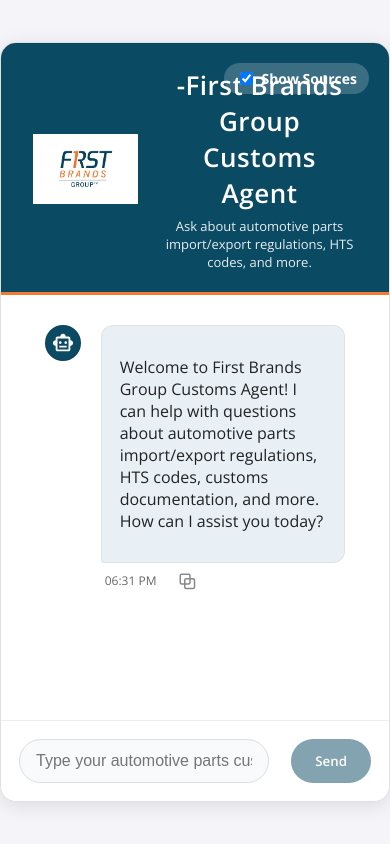
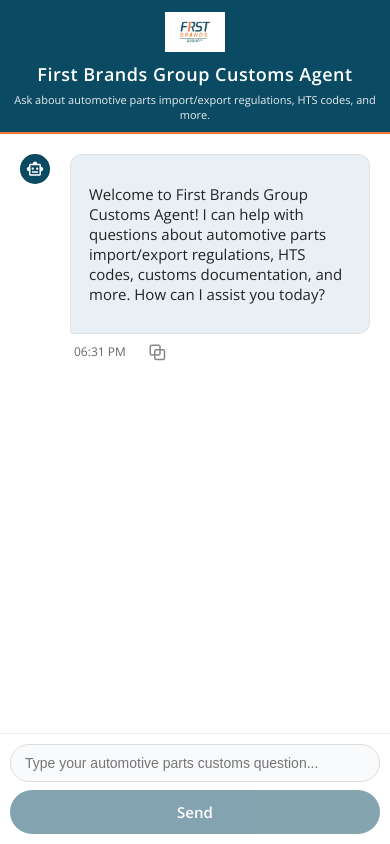
Before and after one commit to wlgrana/customs-chatbot, a React (Vite) app in the folder src/frontend/: page / in a window 390 px wide. Built offline with nearby package versions, Linux system fonts and the light colour scheme.

Commit message:
Improve frontend responsiveness and hide 'Show Sources' checkbox

```diff
--- a/src/frontend/src/CustomsAgentChat.jsx
+++ b/src/frontend/src/CustomsAgentChat.jsx
@@ -148,10 +148,10 @@
       <div className="chat-header">
         <img src="/fbg-logo.png" alt="FBG Logo" className="header-logo" />
         <div className="header-text">
-          <h1>-First Brands Group Customs Agent</h1>
+          <h1>First Brands Group Customs Agent</h1>
           <p>Ask about automotive parts import/export regulations, HTS codes, and more.</p>
         </div>
-        <div className="chat-settings">
+        {/* <div className="chat-settings">
           <label className="source-toggle">
             <input
               type="checkbox"
@@ -160,7 +160,7 @@
             />
             <span>Show Sources</span>
           </label>
-        </div>
+        </div> */}
       </div>
       <div className="chat-window" ref={chatWindowRef}>
         {messages
--- a/src/frontend/src/styles.css
+++ b/src/frontend/src/styles.css
@@ -507,3 +507,144 @@
 .toolbar-container {
   display: none !important;
 }
+
+/* Responsive Design - Media Queries */
+
+@media (max-width: 768px) {
+  .customs-chat-ui {
+    margin: 0;
+    border-radius: 0;
+    height: 100vh; /* Full viewport height */
+    max-height: 100vh;
+    border: none;
+    box-shadow: none;
+  }
+
+  .chat-header {
+    padding: 16px;
+    flex-direction: column; /* Stack items vertically */
+    text-align: center;
+  }
+
+  .chat-header::after {
+    height: 2px; /* Thinner accent line */
+  }
+
+  .header-logo {
+    height: 50px;
+    margin-right: 0;
+    margin-bottom: 10px;
+  }
+
+  .header-text h1 {
+    font-size: 20px; /* Smaller font for header */
+  }
+
+  .header-text p {
+    font-size: 12px; /* Smaller font for subtext */
+  }
+
+  .chat-settings {
+    position: static; /* Remove absolute positioning */
+    margin-top: 10px;
+    align-self: center;
+  }
+
+  .source-toggle {
+    font-size: 13px;
+    padding: 5px 10px;
+  }
+
+  .chat-window {
+    padding: 10px;
+    width: 100%;
+    max-height: calc(100vh - 180px); /* Adjust based on new header/input height */
+  }
+
+  .bubble-container {
+    max-width: 90%; /* Slightly more width for bubbles */
+  }
+
+  .agent-bubble-container {
+    max-width: 90%;
+  }
+
+  .input-area {
+    padding: 10px;
+  }
+
+  .chat-input {
+    padding: 10px 14px;
+    font-size: 15px;
+  }
+
+  .send-button,
+  .stop-button {
+    padding: 10px 18px;
+    font-size: 15px;
+  }
+
+  .avatar {
+    min-width: 30px;
+    min-height: 30px;
+    width: 30px;
+    height: 30px;
+    font-size: 14px;
+  }
+
+  .avatar svg {
+    width: 18px;
+    height: 18px;
+  }
+
+  .agent-metadata {
+    margin-left: 42px; /* Adjust based on new avatar size */
+  }
+
+  .typing-indicator {
+    margin-left: 42px;
+  }
+}
+
+@media (max-width: 480px) {
+  .chat-header {
+    padding: 12px;
+  }
+
+  .header-logo {
+    height: 40px;
+  }
+
+  .header-text h1 {
+    font-size: 18px;
+  }
+
+  .header-text p {
+    font-size: 11px;
+  }
+
+  .chat-window {
+    max-height: calc(100vh - 170px); /* Further adjust */
+  }
+
+  .input-area {
+    flex-direction: column; /* Stack input and button */
+    gap: 8px;
+  }
+
+  .chat-input {
+    font-size: 14px;
+    width: 100%;
+  }
+
+  .send-button,
+  .stop-button {
+    width: 100%;
+    margin-left: 0; /* Remove margin when stacked */
+    padding: 12px;
+  }
+
+  .bubble {
+    font-size: 15px;
+  }
+}
```
